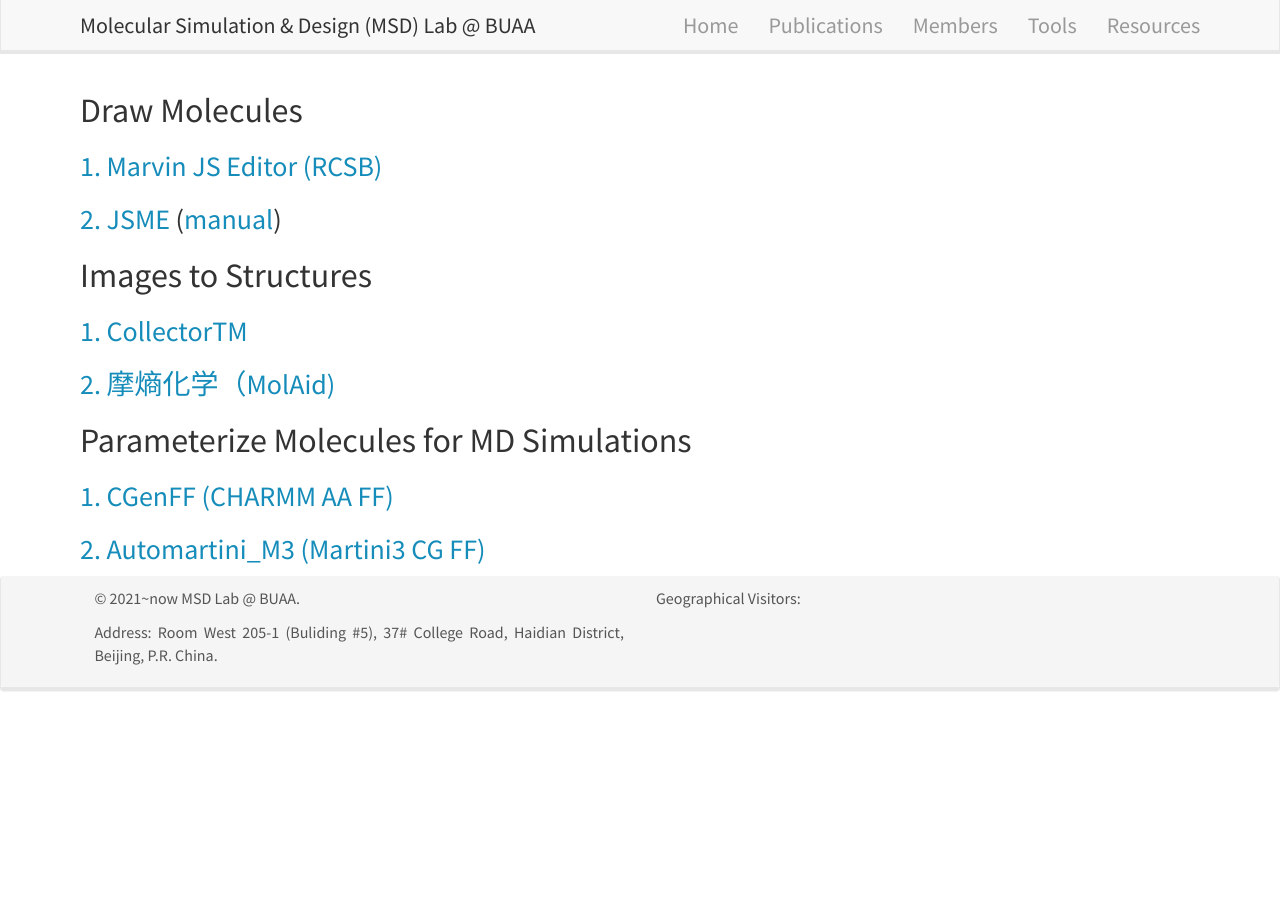
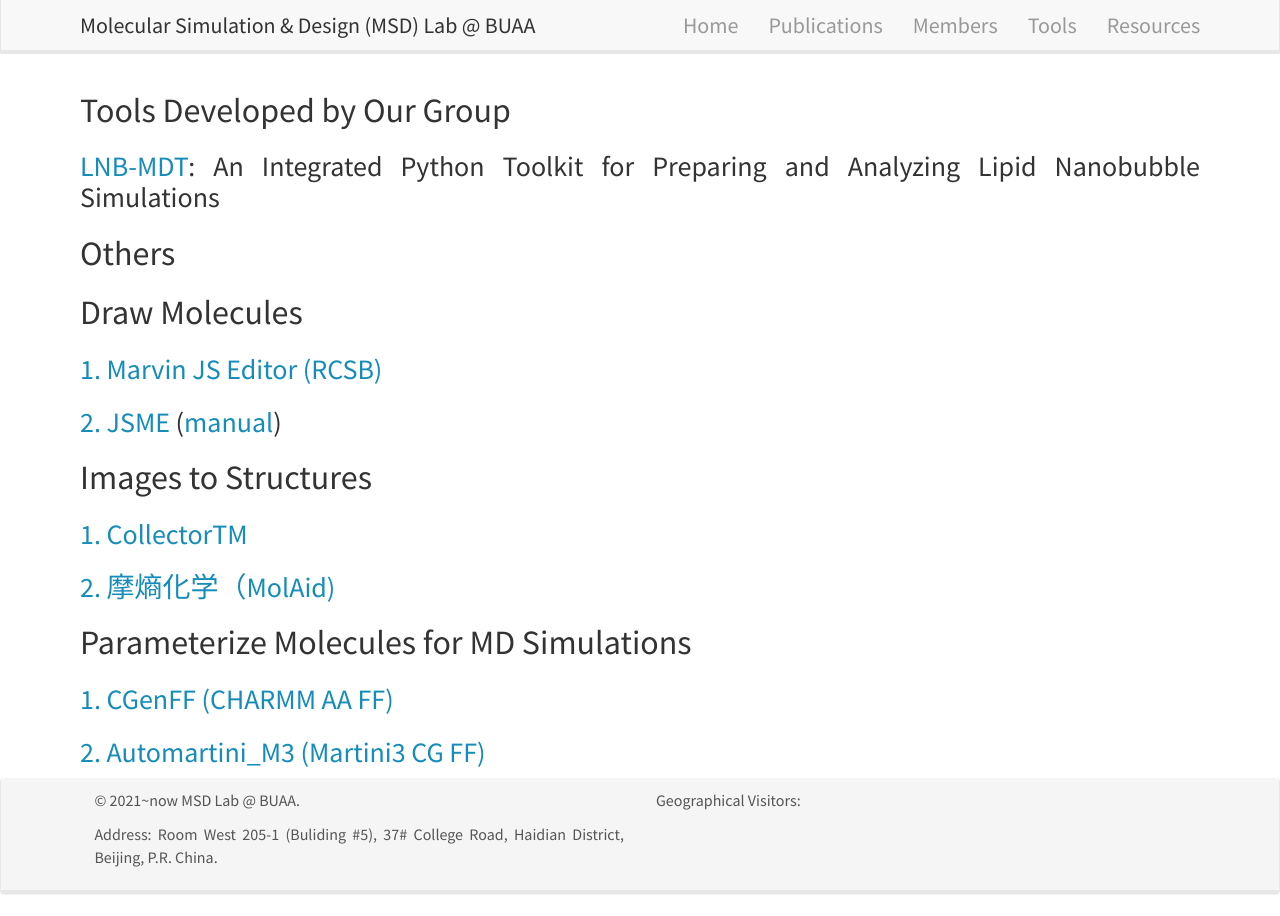
Before and after one commit to linxubo/linxubo.github.io, a Jekyll site: the page built from _pages/tools.md, in a window 1280 px wide. Built offline with Jekyll 4.4.1, drawn with Linux system fonts in a browser that asks for light colours; nearby versions of some CDN libraries; a script that is not in the unit is left out.

Commit message:
Update tools.md

```diff
--- a/_pages/tools.md
+++ b/_pages/tools.md
@@ -5,17 +5,18 @@ excerpt: "MSD Lab - Tools"
 sitemap: false
 permalink: /tools/
 ---
+## Tools Developed by Our Group
+### [LNB-MDT](https://github.com/xinyuren-bio/LNB-MDT): An Integrated Python Toolkit for Preparing and Analyzing Lipid Nanobubble Simulations
 
+## Others
 ## Draw Molecules
 ### [1. Marvin JS Editor (RCSB)](https://www.rcsb.org/chemical-sketch)
 ### [2. JSME](https://jsme-editor.github.io/dist/JSME_test.html) ([manual](https://jsme-editor.github.io/help.html))
-
 
 ## Images to Structures
 ### [1. CollectorTM](https://stonewise.cn/cpfw#hhw)
 ### [2. 摩熵化学（MolAid)](https://chem.molaid.com/home)
 
-
 ## Parameterize Molecules for MD Simulations
 ### [1. CGenFF (CHARMM AA FF)](https://cgenff.com/)
 ### [2. Automartini_M3 (Martini3 CG FF)](https://github.com/Martini-Force-Field-Initiative/Automartini_M3)
```
